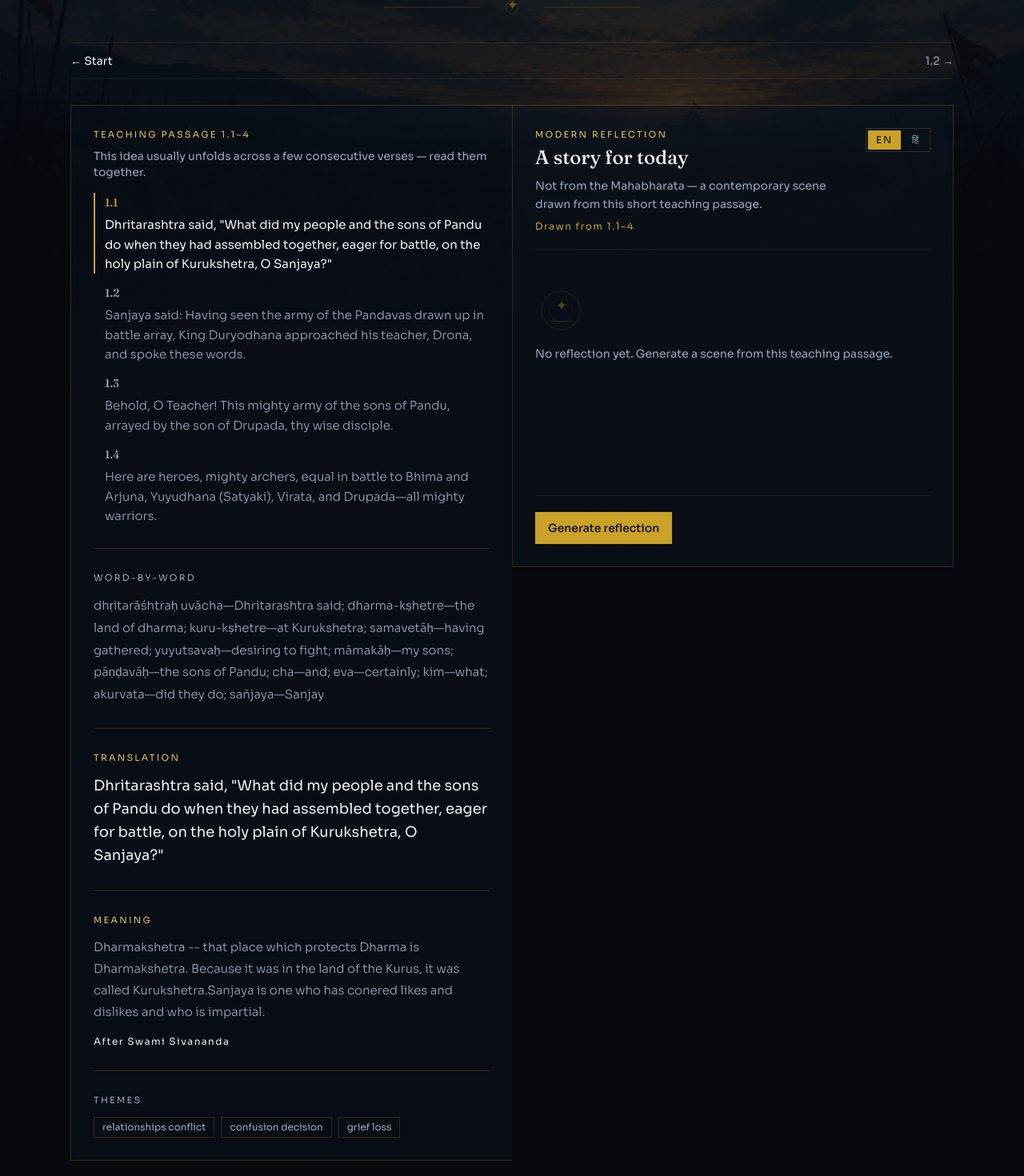
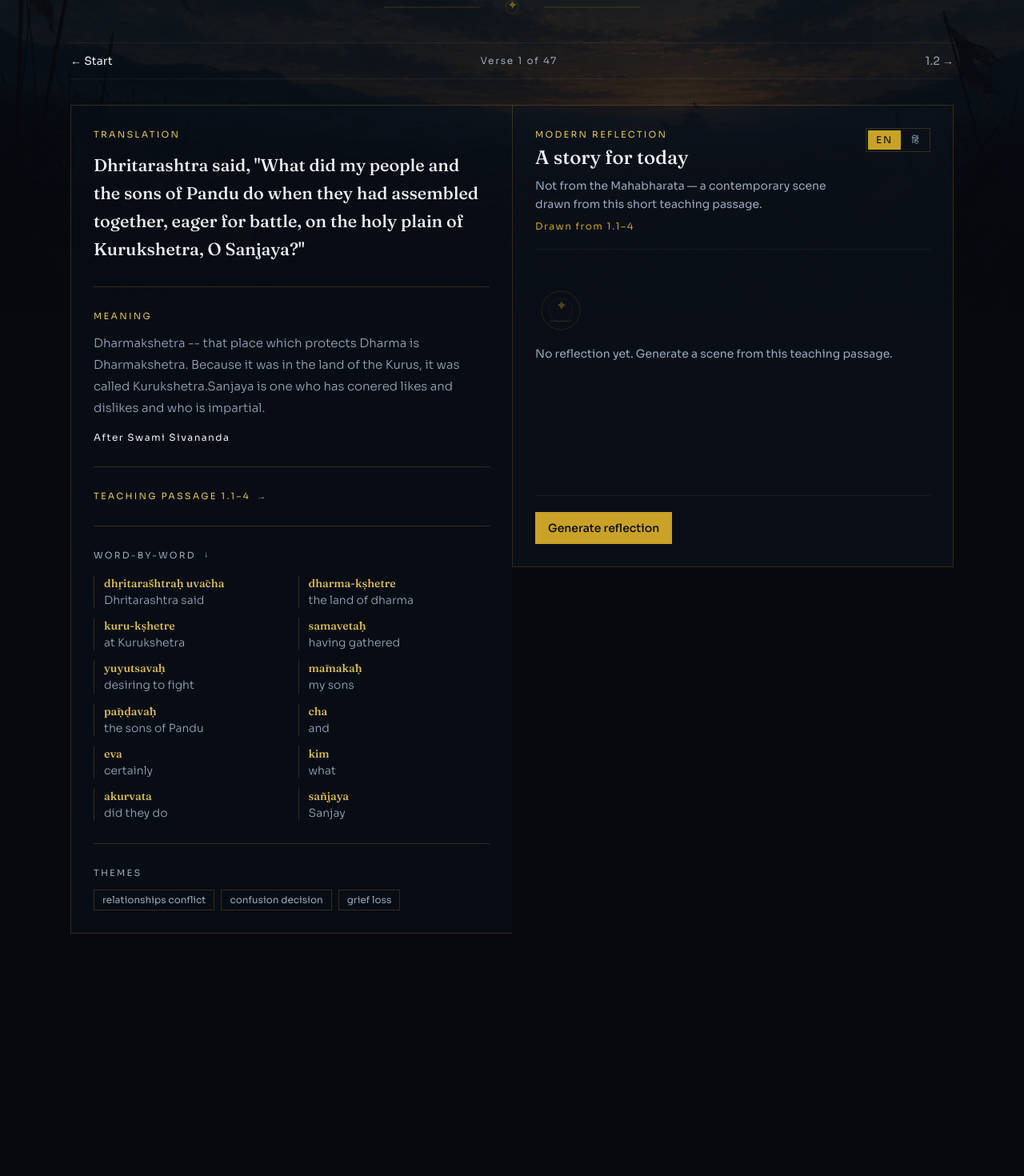
Before and after one commit to LogitsLab/MindKshetra, a Next.js app: page /sloka/1 in a window 1280 px wide. Shown: the part 412-1882 px from the top of the page at 80% size. After the commit the page ends 1643 px from the top, so only its background shows below. Built offline with nearby package versions, Linux system fonts and the light colour scheme; no server answers.

Commit message:
optimizations

```diff
--- a/app/explore/page.tsx
+++ b/app/explore/page.tsx
@@ -1,6 +1,11 @@
+import { Suspense } from "react";
 import ExplorePageClient from "@/components/ExplorePageClient";
 import { getChapterMetas } from "@/lib/chapters";
 
 export default function ExplorePage() {
-  return <ExplorePageClient chapters={getChapterMetas()} />;
+  return (
+    <Suspense fallback={null}>
+      <ExplorePageClient chapters={getChapterMetas()} />
+    </Suspense>
+  );
 }
--- a/components/ChapterPageClient.tsx
+++ b/components/ChapterPageClient.tsx
@@ -58,7 +58,9 @@ export default function ChapterPageClient({ chapter, meta, slokas }: Props) {
 
       <div className="mt-10 grid gap-3">
         {slokas.length > 0 ? (
-          slokas.map((sloka) => <SlokaCard key={sloka.id} sloka={sloka} />)
+          slokas.map((sloka) => (
+            <SlokaCard key={sloka.id} sloka={sloka} showChapter={false} />
+          ))
         ) : (
           <EmptyState title={t("noSearchResults")} />
         )}
--- a/components/ExploreSearch.tsx
+++ b/components/ExploreSearch.tsx
@@ -1,6 +1,7 @@
 "use client";
 
 import { useEffect, useState } from "react";
+import { useSearchParams } from "next/navigation";
 import EmptyState from "@/components/EmptyState";
 import SlokaCard from "@/components/SlokaCard";
 import { useLanguage } from "@/components/LanguageProvider";
@@ -8,9 +9,16 @@ import type { Sloka } from "@/lib/types";
 
 export default function ExploreSearch() {
   const { t } = useLanguage();
-  const [query, setQuery] = useState("");
+  const searchParams = useSearchParams();
+  const initialQ = searchParams.get("q") ?? "";
+  const [query, setQuery] = useState(initialQ);
   const [results, setResults] = useState<Sloka[]>([]);
   const [loading, setLoading] = useState(false);
+
+  useEffect(() => {
+    const fromUrl = searchParams.get("q") ?? "";
+    setQuery(fromUrl);
+  }, [searchParams]);
 
   useEffect(() => {
     const q = query.trim();
--- a/components/SlokaCard.tsx
+++ b/components/SlokaCard.tsx
@@ -2,19 +2,27 @@
 
 import Link from "next/link";
 import { useLanguage } from "@/components/LanguageProvider";
+import { getChapterMeta } from "@/lib/chapters";
 import type { Sloka } from "@/lib/types";
 import { formatVerseRef } from "@/lib/slokas";
+import { hasCommentary } from "@/lib/verseDisplay";
 
 type Props = {
   sloka: Sloka;
+  /** Show chapter name under the verse ref (default true). */
+  showChapter?: boolean;
 };
 
-export default function SlokaCard({ sloka }: Props) {
+export default function SlokaCard({ sloka, showChapter = true }: Props) {
   const { lang, t } = useLanguage();
   const translation =
     lang === "hi" ? sloka.hindi_translation : sloka.english_translation;
-  const meaning =
+  const meaningRaw =
     lang === "hi" ? sloka.hindi_meaning : sloka.english_meaning;
+  const meaning = hasCommentary(meaningRaw) ? meaningRaw : null;
+  const chapter = showChapter ? getChapterMeta(sloka.chapter) : undefined;
+  const chapterName =
+    lang === "hi" ? chapter?.name_sanskrit : chapter?.name;
 
   return (
     <Link
@@ -22,28 +30,27 @@ export default function SlokaCard({ sloka }: Props) {
       className="surface group block p-5 transition hover:translate-x-0.5"
     >
       <div className="flex items-baseline justify-between gap-3">
-        <p className="font-body text-xs uppercase tracking-[0.18em] text-[var(--brass-soft)]">
-          {formatVerseRef(sloka)}
-        </p>
-        <span className="text-xs text-[var(--text-muted)] opacity-0 transition group-hover:opacity-100">
+        <div>
+          <p className="font-body text-xs uppercase tracking-[0.18em] text-[var(--brass-soft)]">
+            {formatVerseRef(sloka)}
+          </p>
+          {chapterName ? (
+            <p className="mt-1 text-[0.65rem] tracking-[0.12em] text-[var(--text-muted)]">
+              {t("chapter")} {sloka.chapter} · {chapterName}
+            </p>
+          ) : null}
+        </div>
+        <span className="shrink-0 text-xs text-[var(--text-muted)] opacity-0 transition group-hover:opacity-100">
           {t("open")}
         </span>
       </div>
-      <p className="mt-3 text-[0.65rem] uppercase tracking-[0.16em] text-[var(--text-muted)]">
-        {t("translation")}
-      </p>
-      <p className="mt-1 font-display text-lg leading-snug text-[var(--text)] line-clamp-2">
+      <p className="mt-3 font-display text-lg leading-snug text-[var(--text)] line-clamp-2">
         {translation}
       </p>
       {meaning ? (
-        <>
-          <p className="mt-3 text-[0.65rem] uppercase tracking-[0.16em] text-[var(--text-muted)]">
-            {t("meaning")}
-          </p>
-          <p className="mt-1 text-sm font-light text-[var(--text-muted)] line-clamp-2">
-            {meaning}
-          </p>
-        </>
+        <p className="mt-2 text-sm font-light text-[var(--text-muted)] line-clamp-2">
+          {meaning}
+        </p>
       ) : null}
     </Link>
   );
--- a/components/SlokaDetail.tsx
+++ b/components/SlokaDetail.tsx
@@ -13,7 +13,7 @@ import {
 } from "@/lib/slokas";
 import {
   cleanCommentary,
-  formatWordMeaningsInline,
+  hasCommentary,
   splitVerseLines,
 } from "@/lib/verseDisplay";
 
@@ -35,16 +35,24 @@ export default function SlokaDetail({ sloka, chapterMeta }: Props) {
 
   const translation =
     lang === "hi" ? sloka.hindi_translation : sloka.english_translation;
-  const commentaryRaw =
+
+  const preferredMeaning =
     lang === "hi" ? sloka.hindi_meaning : sloka.english_meaning;
-  const commentary = commentaryRaw ? cleanCommentary(commentaryRaw) : "";
+  const fallbackMeaning =
+    lang === "hi" ? sloka.english_meaning : sloka.hindi_meaning;
+  const usingFallback =
+    !hasCommentary(preferredMeaning) && hasCommentary(fallbackMeaning);
+  const commentarySource = usingFallback ? fallbackMeaning : preferredMeaning;
+  const commentary = hasCommentary(commentarySource)
+    ? cleanCommentary(commentarySource!)
+    : "";
 
   const chapterTitle =
     lang === "hi" ? chapterMeta?.name_sanskrit : chapterMeta?.name;
+  const verseCount = chapterMeta?.verses_count;
 
   return (
     <article className="animate-fade">
-      {/* Shloka as the page heading */}
       <header className="border-b border-white/[0.06] pb-8 text-center">
         <p className="font-body text-xs uppercase tracking-[0.22em] text-[var(--brass-soft)]">
           {lang === "hi" ? "भगवद्गीता" : "Bhagavad Gita"} ·{" "}
@@ -87,6 +95,14 @@ export default function SlokaDetail({ sloka, chapterMeta }: Props) {
         ) : (
           <span className="text-[var(--text-muted)]/40">{t("start")}</span>
         )}
+
+        {verseCount ? (
+          <p className="order-last w-full text-center text-xs tracking-[0.14em] text-[var(--text-muted)] sm:order-none sm:w-auto">
+            {t("verseProgress")} {sloka.verse_number} {t("ofChapter")}{" "}
+            {verseCount}
+          </p>
+        ) : null}
+
         {next ? (
           <Link
             href={`/sloka/${next.id}`}
@@ -99,23 +115,81 @@ export default function SlokaDetail({ sloka, chapterMeta }: Props) {
         )}
       </nav>
 
-      {/* Two balanced columns */}
-      <div className="mt-8 grid gap-6 lg:grid-cols-2 lg:gap-0 lg:items-stretch">
-        {/* Verse details */}
+      <a
+        href="#reflection"
+        className="mt-4 flex items-center justify-center border border-[var(--line)] bg-[rgba(14,20,32,0.45)] px-4 py-2.5 text-sm text-[var(--brass-soft)] transition hover:border-[var(--brass)]/40 lg:hidden"
+      >
+        {t("readReflection")}
+      </a>
+
+      <div className="mt-8 grid gap-6 lg:grid-cols-2 lg:items-stretch lg:gap-0">
         <section className="min-w-0 space-y-7 border border-[var(--line)] bg-[rgba(14,20,32,0.35)] p-5 sm:p-7 lg:rounded-none lg:border-r-0">
+          {/* Primary reading: translation first */}
+          <div>
+            <h2 className="mb-3 text-[0.7rem] uppercase tracking-[0.2em] text-[var(--brass-soft)]">
+              {t("translation")}
+            </h2>
+            <p className="font-display text-xl leading-relaxed text-[var(--text)] sm:text-[1.35rem]">
+              {translation}
+            </p>
+          </div>
+
+          <div className="h-px bg-[var(--line)]" />
+
+          <div>
+            <h2 className="mb-3 text-[0.7rem] uppercase tracking-[0.2em] text-[var(--brass-soft)]">
+              {t("meaning")}
+            </h2>
+            {commentary ? (
+              <>
+                {usingFallback ? (
+                  <p className="mb-3 text-xs tracking-[0.08em] text-[var(--text-muted)]/80">
+                    {t("commentaryFallbackNote")}
+                  </p>
+                ) : null}
+                <div className="space-y-4 text-[15px] font-light leading-[1.8] text-[var(--text-muted)]">
+                  {commentary.split(/\n\n+/).map((para, i) => (
+                    <p key={i} className="whitespace-pre-wrap">
+                      {para.trim()}
+                    </p>
+                  ))}
+                </div>
+                <p className="mt-4 text-xs tracking-[0.12em] text-[var(--text-muted)]/70">
+                  {usingFallback || lang === "hi"
+                    ? t("commentarySourceHi")
+                    : t("commentarySourceEn")}
+                </p>
+              </>
+            ) : (
+              <p className="text-sm font-light text-[var(--text-muted)]/80">
+                {t("commentaryUnavailable")}
+              </p>
+            )}
+          </div>
+
+          {/* Secondary study material */}
           {passage && passage.verses.length > 1 && (
-            <div>
-              <h2 className="mb-2 text-[0.7rem] uppercase tracking-[0.2em] text-[var(--brass-soft)]">
+            <>
+              <div className="h-px bg-[var(--line)]" />
+              <details className="group">
+                <summary className="cursor-pointer list-none text-[0.7rem] uppercase tracking-[0.2em] text-[var(--brass-soft)] marker:content-none [&::-webkit-details-marker]:hidden">
+                  <span className="inline-flex items-center gap-2">
                     {t("passage")} {passage.label}
-              </h2>
-              <p className="mb-4 text-sm text-[var(--text-muted)]">
+                    <span className="text-[var(--text-muted)] transition group-open:rotate-90">
+                      →
+                    </span>
+                  </span>
+                </summary>
+                <p className="mt-3 text-sm text-[var(--text-muted)]">
                   {t("passageHint")}
                 </p>
-              <ul className="space-y-3">
+                <ul className="mt-4 space-y-3">
                   {passage.verses.map((v) => {
                     const isFocus = v.id === sloka.id;
                     const line =
-                    lang === "hi" ? v.hindi_translation : v.english_translation;
+                      lang === "hi"
+                        ? v.hindi_translation
+                        : v.english_translation;
                     return (
                       <li key={v.id}>
                         {isFocus ? (
@@ -144,57 +218,40 @@ export default function SlokaDetail({ sloka, chapterMeta }: Props) {
                     );
                   })}
                 </ul>
-            </div>
-          )}
-
-          {passage && passage.verses.length > 1 && (
-            <div className="h-px bg-[var(--line)]" />
+              </details>
+            </>
           )}
 
           {wordEntries.length > 0 && (
-            <div>
-              <h2 className="mb-3 text-[0.7rem] uppercase tracking-[0.2em] text-[var(--text-muted)]">
-                {t("wordMeanings")}
-              </h2>
-              <p className="text-[15px] font-light leading-[1.85] text-[var(--text-muted)]">
-                {formatWordMeaningsInline(wordEntries)}
-              </p>
-            </div>
-          )}
-
-          <div className="h-px bg-[var(--line)]" />
-
-          <div>
-            <h2 className="mb-3 text-[0.7rem] uppercase tracking-[0.2em] text-[var(--brass-soft)]">
-              {t("translation")}
-            </h2>
-            <p className="text-lg leading-relaxed text-[var(--text)]">
-              {translation}
-            </p>
-          </div>
-
-          {commentary ? (
             <>
               <div className="h-px bg-[var(--line)]" />
-              <div>
-                <h2 className="mb-3 text-[0.7rem] uppercase tracking-[0.2em] text-[var(--brass-soft)]">
-                  {t("meaning")}
-                </h2>
-                <div className="space-y-4 text-[15px] font-light leading-[1.8] text-[var(--text-muted)]">
-                  {commentary.split(/\n\n+/).map((para, i) => (
-                    <p key={i} className="whitespace-pre-wrap">
-                      {para.trim()}
-                    </p>
+              <details className="group" open>
+                <summary className="cursor-pointer list-none text-[0.7rem] uppercase tracking-[0.2em] text-[var(--text-muted)] marker:content-none [&::-webkit-details-marker]:hidden">
+                  <span className="inline-flex items-center gap-2">
+                    {t("wordMeanings")}
+                    <span className="text-[var(--text-muted)]/70 transition group-open:rotate-90">
+                      →
+                    </span>
+                  </span>
+                </summary>
+                <dl className="mt-4 grid gap-x-4 gap-y-3 sm:grid-cols-2">
+                  {wordEntries.map(([word, meaning]) => (
+                    <div
+                      key={word}
+                      className="border-l border-[var(--line)] pl-3"
+                    >
+                      <dt className="font-display text-sm text-[var(--brass-soft)]">
+                        {word}
+                      </dt>
+                      <dd className="mt-0.5 text-sm font-light leading-snug text-[var(--text-muted)]">
+                        {meaning}
+                      </dd>
+                    </div>
                   ))}
-                </div>
-                <p className="mt-4 text-xs tracking-[0.12em] text-[var(--text-muted)]/70">
-                  {lang === "hi"
-                    ? t("commentarySourceHi")
-                    : t("commentarySourceEn")}
-                </p>
-              </div>
+                </dl>
+              </details>
             </>
-          ) : null}
+          )}
 
           {sloka.tags.length > 0 && (
             <>
@@ -204,27 +261,31 @@ export default function SlokaDetail({ sloka, chapterMeta }: Props) {
                   {t("themes")}
                 </h2>
                 <ul className="flex flex-wrap gap-2">
-                  {sloka.tags.map((tag) => (
-                    <li
-                      key={tag}
-                      className="border border-[var(--line)] px-2.5 py-1 text-xs text-[var(--text-muted)]"
+                  {sloka.tags.map((tag) => {
+                    const label = tag.replace(/_/g, " ");
+                    return (
+                      <li key={tag}>
+                        <Link
+                          href={`/explore?q=${encodeURIComponent(label)}`}
+                          className="inline-block border border-[var(--line)] px-2.5 py-1 text-xs text-[var(--text-muted)] transition hover:border-[var(--brass)]/45 hover:text-[var(--brass-soft)]"
                         >
-                      {tag.replace(/_/g, " ")}
+                          {label}
+                        </Link>
                       </li>
-                  ))}
+                    );
+                  })}
                 </ul>
               </div>
             </>
           )}
         </section>
 
-        {/* Story — equal column, sticky on desktop */}
-        <aside className="min-w-0 lg:sticky lg:top-24 lg:self-start">
+        <aside
+          id="reflection"
+          className="min-w-0 scroll-mt-24 lg:sticky lg:top-24 lg:self-start"
+        >
           <div className="h-full border border-[var(--line)] lg:border-l-[var(--brass)]/35">
-            <VerseStory
-              slokaId={sloka.id}
-              passageLabel={passage?.label}
-            />
+            <VerseStory slokaId={sloka.id} passageLabel={passage?.label} />
           </div>
         </aside>
       </div>
--- a/lib/i18n/dictionary.ts
+++ b/lib/i18n/dictionary.ts
@@ -57,6 +57,12 @@ export const dictionary = {
     commentarySourceEn: "After Swami Sivananda",
     commentarySourceHi: "स्वामी चिन्मयानन्द के भाष्य पर आधारित",
     wordMeanings: "Word-by-word",
+    study: "Study",
+    verseProgress: "Verse",
+    ofChapter: "of",
+    readReflection: "Read the reflection ↓",
+    commentaryUnavailable: "Commentary isn’t available in this language yet.",
+    commentaryFallbackNote: "Showing the Hindi commentary for this verse.",
     themes: "Themes",
     passage: "Teaching passage",
     passageHint:
@@ -167,6 +173,12 @@ export const dictionary = {
     commentarySourceEn: "स्वामी शिवानन्द के भाष्य पर आधारित",
     commentarySourceHi: "स्वामी चिन्मयानन्द के भाष्य पर आधारित",
     wordMeanings: "पदार्थ",
+    study: "अध्ययन",
+    verseProgress: "श्लोक",
+    ofChapter: "में से",
+    readReflection: "चिंतन पढ़ें ↓",
+    commentaryUnavailable: "इस भाषा में अभी भाष्य उपलब्ध नहीं है।",
+    commentaryFallbackNote: "इस श्लोक का हिंदी भाष्य दिखाया जा रहा है।",
     themes: "विषय",
     passage: "शिक्षा-समूह",
     passageHint:
--- a/lib/slokas.ts
+++ b/lib/slokas.ts
@@ -2,6 +2,11 @@ import slokasData from "@/data/slokas.json";
 import type { Sloka } from "@/lib/types";
 
 const slokas = slokasData as Sloka[];
+
+/** Canonical Gita order — computed once. */
+const orderedSlokas = [...slokas].sort(
+  (a, b) => a.chapter - b.chapter || a.verse_number - b.verse_number
+);
 
 export function getAllSlokas(): Sloka[] {
   return slokas;
@@ -63,14 +68,11 @@ export function getAdjacentSlokas(id: number): {
   prev: Sloka | null;
   next: Sloka | null;
 } {
-  const ordered = [...slokas].sort(
-    (a, b) => a.chapter - b.chapter || a.verse_number - b.verse_number
-  );
-  const idx = ordered.findIndex((s) => s.id === id);
+  const idx = orderedSlokas.findIndex((s) => s.id === id);
   if (idx < 0) return { prev: null, next: null };
   return {
-    prev: idx > 0 ? ordered[idx - 1] : null,
-    next: idx < ordered.length - 1 ? ordered[idx + 1] : null,
+    prev: idx > 0 ? orderedSlokas[idx - 1] : null,
+    next: idx < orderedSlokas.length - 1 ? orderedSlokas[idx + 1] : null,
   };
 }
 
--- a/lib/verseDisplay.ts
+++ b/lib/verseDisplay.ts
@@ -53,6 +53,13 @@ export function cleanCommentary(text: string): string {
     .trim();
 }
 
+/** True when commentary is real content (not empty / placeholder "."). */
+export function hasCommentary(text?: string | null): boolean {
+  if (!text) return false;
+  const cleaned = cleanCommentary(text);
+  return cleaned.length > 1 && cleaned !== ".";
+}
+
 /** Traditional inline padārtha: word—meaning; word—meaning */
 export function formatWordMeaningsInline(
   entries: Array<[string, string]>
```
Lines whose indentation alone changed are shown as unchanged.
